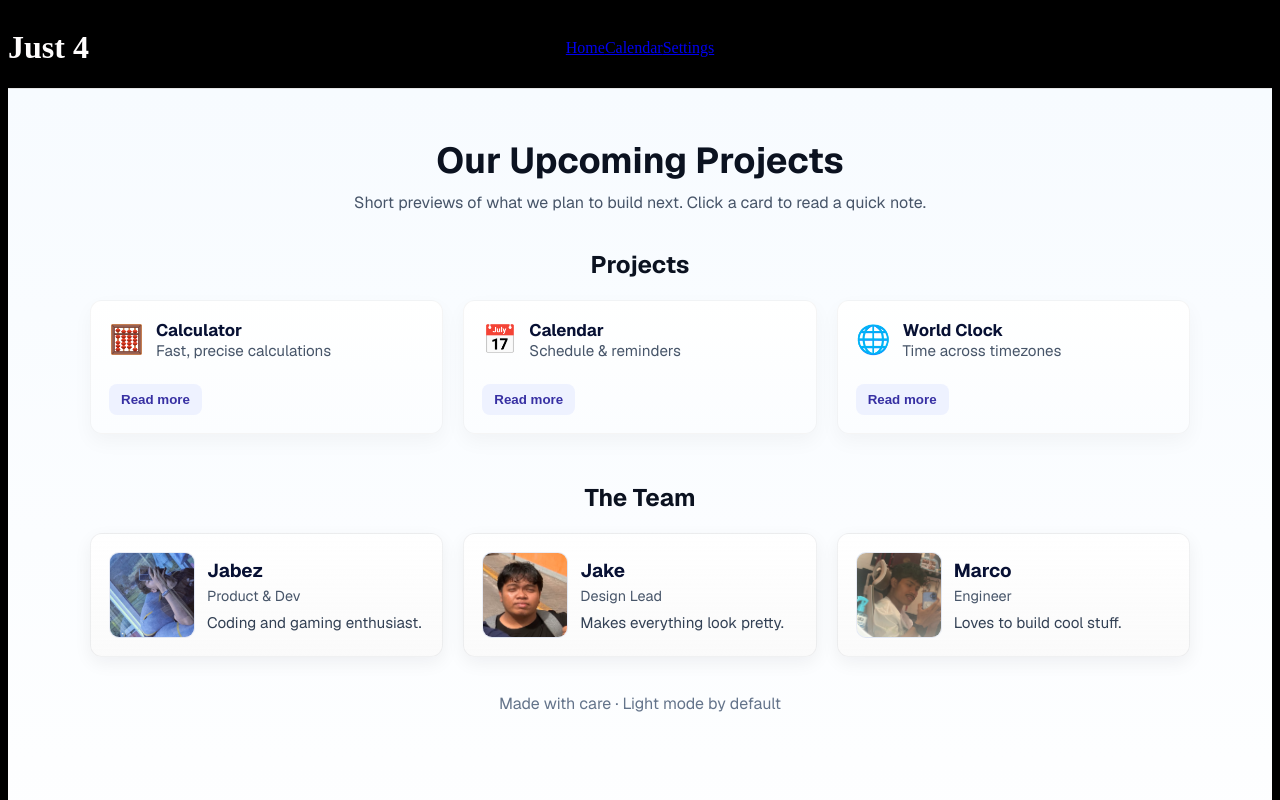
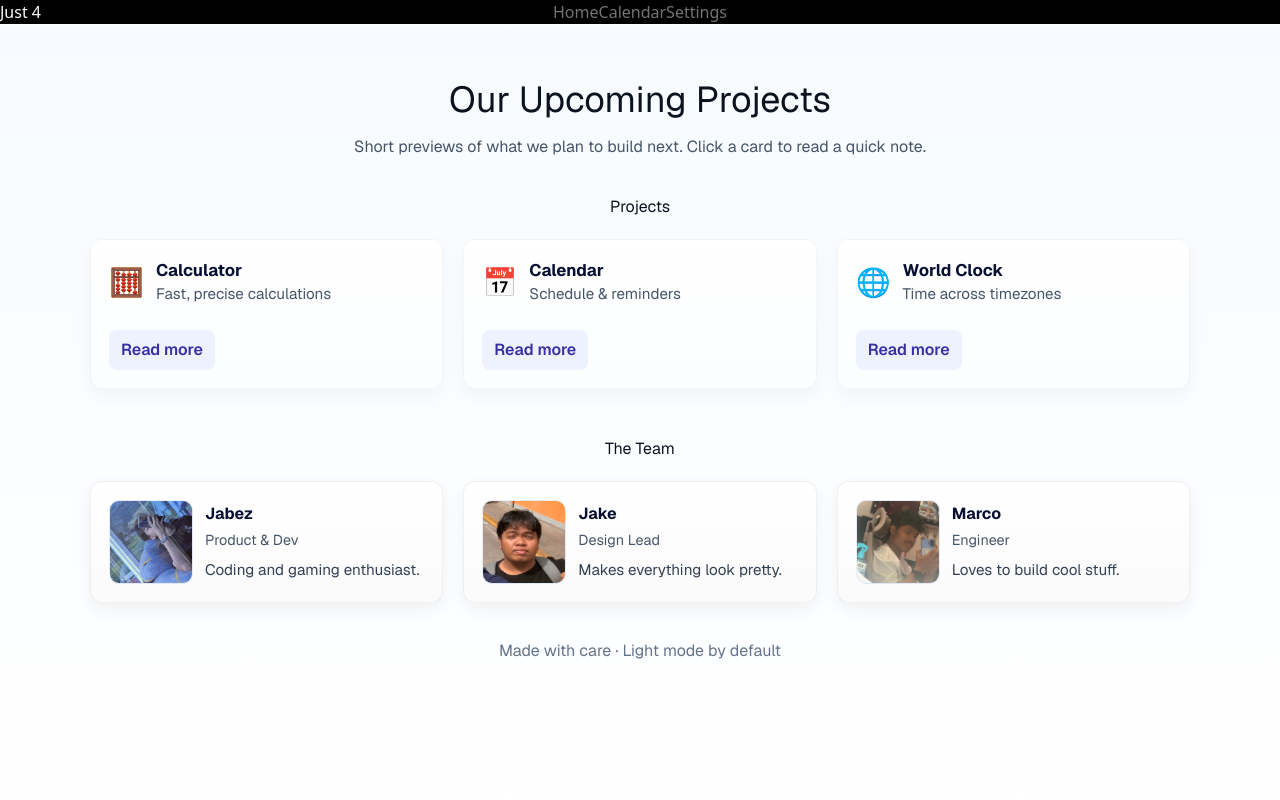
Before and after one commit to Ryuuu00/Calendar, a Next.js app: page / in a window 1280 px wide. Shown: the top 800 px of the page. Built offline with nearby package versions, Linux system fonts and the light colour scheme.

Commit message:
refactor: remove unused Tailwind directives from globals.css

```diff
--- a/src/app/globals.css
+++ b/src/app/globals.css
@@ -1,5 +1,4 @@
-@tailwind base;
-@tailwind components;
+@import "tailwindcss/preflight";
 @tailwind utilities;
 
 @custom-variant dark (&:is(.dark *));
```
